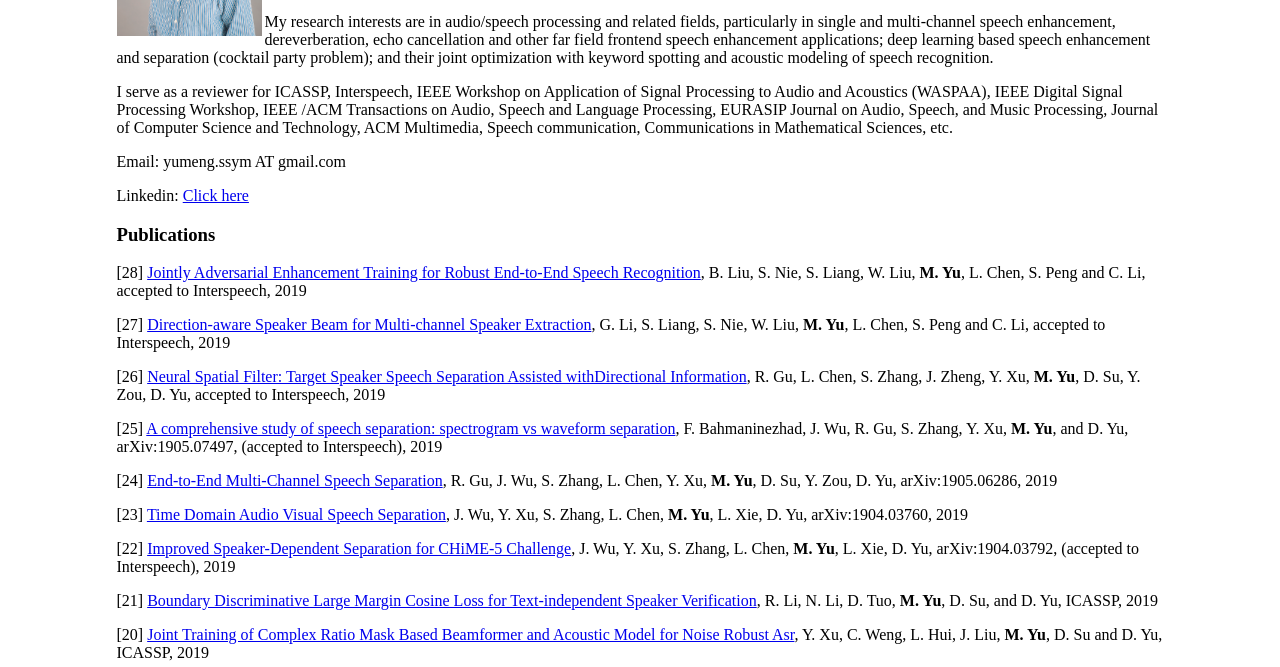
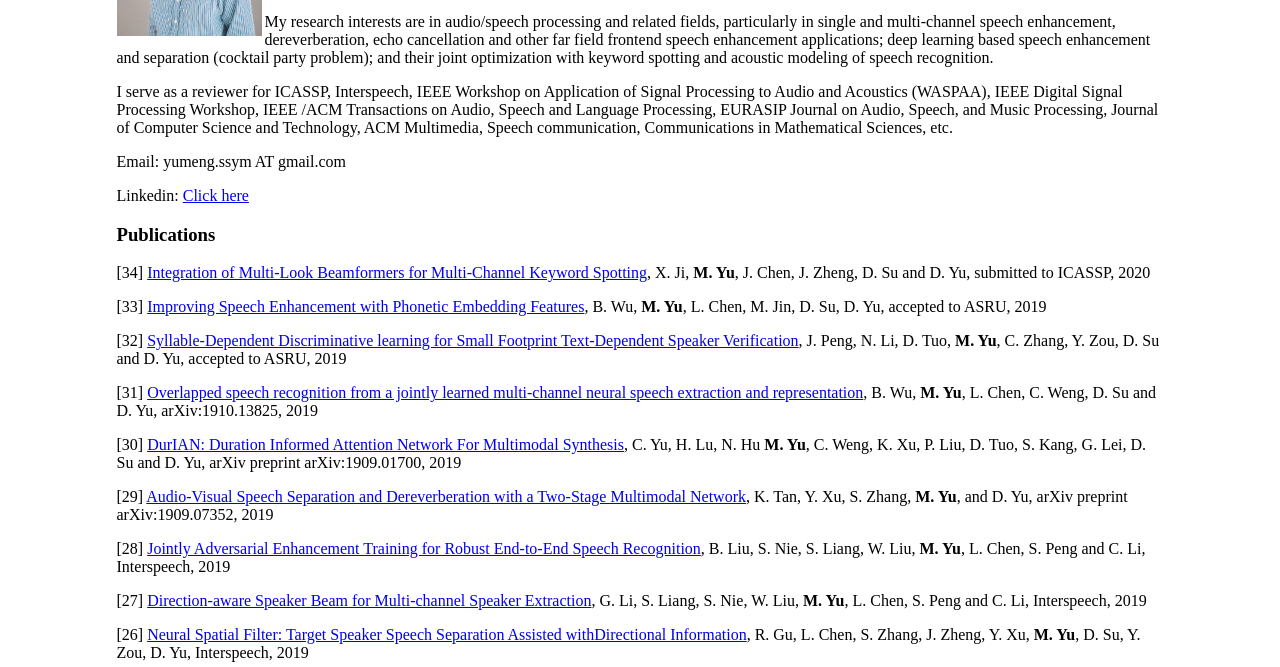
Before and after one commit to raymond-myu/raymond-myu.github.io, a plain HTML site: page index.html in a window 1280 px wide. Shown: the part 133-800 px from the top of the page. Drawn offline with Linux system fonts and the light colour scheme.

Commit message:
update
update

```diff
--- a/index.html
+++ b/index.html
@@ -25,23 +25,35 @@ EURASIP Journal on Audio, Speech, and Music Processing, Journal of Computer Scie
 
 
 <h3>Publications</h3>
-<p>[28] <a href="https://www.isca-speech.org/archive/Interspeech_2019/pdfs/1242.pdf" target="_blank">Jointly Adversarial Enhancement Training for Robust End-to-End Speech Recognition</a>, B. Liu, S. Nie, S. Liang, W. Liu, <b>M. Yu</b>, L. Chen, S. Peng and C. Li, accepted to Interspeech, 2019</p>
+<p>[34] <a href="C:\Users\raymondmyu\Documents\GitHub\raymond-myu.github.io\ICASSP_KWS.pdf" target="_blank">Integration of Multi-Look Beamformers for Multi-Channel Keyword Spotting</a>, X. Ji, <b>M. Yu</b>, J. Chen, J. Zheng, D. Su and D. Yu, submitted to ICASSP, 2020</p>
 
-<p>[27] <a href="https://www.isca-speech.org/archive/Interspeech_2019/pdfs/1474.pdf" target="_blank"> Direction-aware Speaker Beam for Multi-channel Speaker Extraction</a>, G. Li, S. Liang, S. Nie, W. Liu, <b>M. Yu</b>, L. Chen, S. Peng and C. Li, accepted to Interspeech, 2019</p>
+<p>[33] <a href="https://cmsworkshops.com/ASRU2019/Papers/ViewPaper.asp?PaperNum=1059" target="_blank">Improving Speech Enhancement with Phonetic Embedding Features</a>, B. Wu, <b>M. Yu</b>, L. Chen, M. Jin, D. Su, D. Yu, accepted to ASRU, 2019</p>
 
-<p>[26] <a href="https://www.isca-speech.org/archive/Interspeech_2019/pdfs/2266.pdf" target="_blank"> Neural Spatial Filter: Target Speaker Speech Separation Assisted withDirectional Information</a>, R. Gu, L. Chen, S. Zhang, J. Zheng, Y. Xu, <b>M. Yu</b>, D. Su, Y. Zou, D. Yu, accepted to Interspeech, 2019</p>
+<p>[32] <a href="https://cmsworkshops.com/ASRU2019/Papers/ViewPaper.asp?PaperNum=1165" target="_blank">Syllable-Dependent Discriminative learning for Small Footprint Text-Dependent Speaker Verification</a>, J. Peng, N. Li, D. Tuo, <b>M. Yu</b>, C. Zhang, Y. Zou, D. Su and D. Yu, accepted to ASRU, 2019</p>
+
+<p>[31] <a href="https://arxiv.org/pdf/1910.13825.pdf" target="_blank">Overlapped speech recognition from a jointly learned multi-channel neural speech extraction and representation</a>, B. Wu, <b>M. Yu</b>, L. Chen, C. Weng, D. Su and D. Yu, arXiv:1910.13825, 2019</p>
+
+<p>[30] <a href="https://arxiv.org/pdf/1909.01700.pdf" target="_blank">DurIAN: Duration Informed Attention Network For Multimodal Synthesis</a>, C. Yu, H. Lu, N. Hu <b>M. Yu</b>, C. Weng, K. Xu, P. Liu, D. Tuo, S. Kang, G. Lei, D. Su and D. Yu, arXiv preprint arXiv:1909.01700, 2019</p>
+
+<p>[29] <a href="https://arxiv.org/pdf/1909.07352.pdf" target="_blank"> Audio-Visual Speech Separation and Dereverberation with a Two-Stage Multimodal Network</a>, K. Tan, Y. Xu, S. Zhang, <b>M. Yu</b>, and D. Yu, arXiv preprint arXiv:1909.07352, 2019</p>
+
+<p>[28] <a href="https://www.isca-speech.org/archive/Interspeech_2019/pdfs/1242.pdf" target="_blank">Jointly Adversarial Enhancement Training for Robust End-to-End Speech Recognition</a>, B. Liu, S. Nie, S. Liang, W. Liu, <b>M. Yu</b>, L. Chen, S. Peng and C. Li, Interspeech, 2019</p>
+
+<p>[27] <a href="https://www.isca-speech.org/archive/Interspeech_2019/pdfs/1474.pdf" target="_blank"> Direction-aware Speaker Beam for Multi-channel Speaker Extraction</a>, G. Li, S. Liang, S. Nie, W. Liu, <b>M. Yu</b>, L. Chen, S. Peng and C. Li, Interspeech, 2019</p>
+
+<p>[26] <a href="https://www.isca-speech.org/archive/Interspeech_2019/pdfs/2266.pdf" target="_blank"> Neural Spatial Filter: Target Speaker Speech Separation Assisted withDirectional Information</a>, R. Gu, L. Chen, S. Zhang, J. Zheng, Y. Xu, <b>M. Yu</b>, D. Su, Y. Zou, D. Yu, Interspeech, 2019</p>
 
 <p>[25] <a href="https://arxiv.org/pdf/1905.07497.pdf" target="_blank">A comprehensive study of speech separation: spectrogram vs waveform
-separation</a>, F. Bahmaninezhad, J. Wu, R. Gu, S. Zhang, Y. Xu, <b>M. Yu</b>, and D. Yu, arXiv:1905.07497, (accepted to Interspeech), 2019</p>
+separation</a>, F. Bahmaninezhad, J. Wu, R. Gu, S. Zhang, Y. Xu, <b>M. Yu</b>, and D. Yu, arXiv:1905.07497, Interspeech, 2019</p>
 
 <p>[24] <a href="https://arxiv.org/pdf/1905.06286" target="_blank">End-to-End Multi-Channel Speech Separation</a>,
 R. Gu, J. Wu, S. Zhang, L. Chen, Y. Xu, <b>M. Yu</b>, D. Su, Y. Zou, D. Yu, arXiv:1905.06286, 2019</p>
 
 <p>[23] <a href="https://arxiv.org/abs/1904.03760" target="_blank">Time Domain Audio Visual Speech Separation</a>,
-J. Wu, Y. Xu, S. Zhang, L. Chen, <b>M. Yu</b>, L. Xie, D. Yu, arXiv:1904.03760, 2019</p>
+J. Wu, Y. Xu, S. Zhang, L. Chen, <b>M. Yu</b>, L. Xie, D. Yu, arXiv:1904.03760, accepted to ASRU, 2019</p>
 
 <p>[22] <a href="https://arxiv.org/abs/1904.03792" target="_blank">Improved Speaker-Dependent Separation for CHiME-5 Challenge</a>,
-J. Wu, Y. Xu, S. Zhang, L. Chen, <b>M. Yu</b>, L. Xie, D. Yu, arXiv:1904.03792, (accepted to Interspeech), 2019</p>
+J. Wu, Y. Xu, S. Zhang, L. Chen, <b>M. Yu</b>, L. Xie, D. Yu, arXiv:1904.03792, Interspeech, 2019</p>
 
 <p>[21] <a href="https://ieeexplore.ieee.org/stamp/stamp.jsp?arnumber=8682749" target="_blank">Boundary Discriminative Large Margin Cosine Loss for Text-independent Speaker Verification</a>,
 R. Li, N. Li, D. Tuo, <b>M. Yu</b>, D. Su, and D. Yu, ICASSP, 2019</p>
```
Also changed, not shown: 2 other files.
